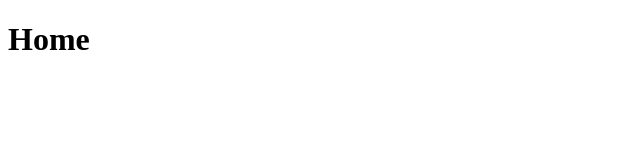
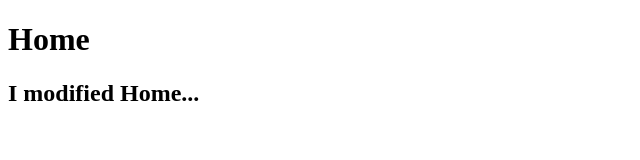
Before and after one commit to sfrodd/GitISE, a plain HTML site: page pages/home.html in a window 1280 px wide. Shown: the whole page, without its empty margins (0-640 px from the left). Drawn offline with Linux system fonts and the light colour scheme.

Commit message:
Home Modified

```diff
--- a/pages/home.html
+++ b/pages/home.html
@@ -8,5 +8,6 @@
 </head>
 <body>
     <h1>Home</h1>
+    <h2>I modified Home...</h2>
 </body>
 </html>
```
